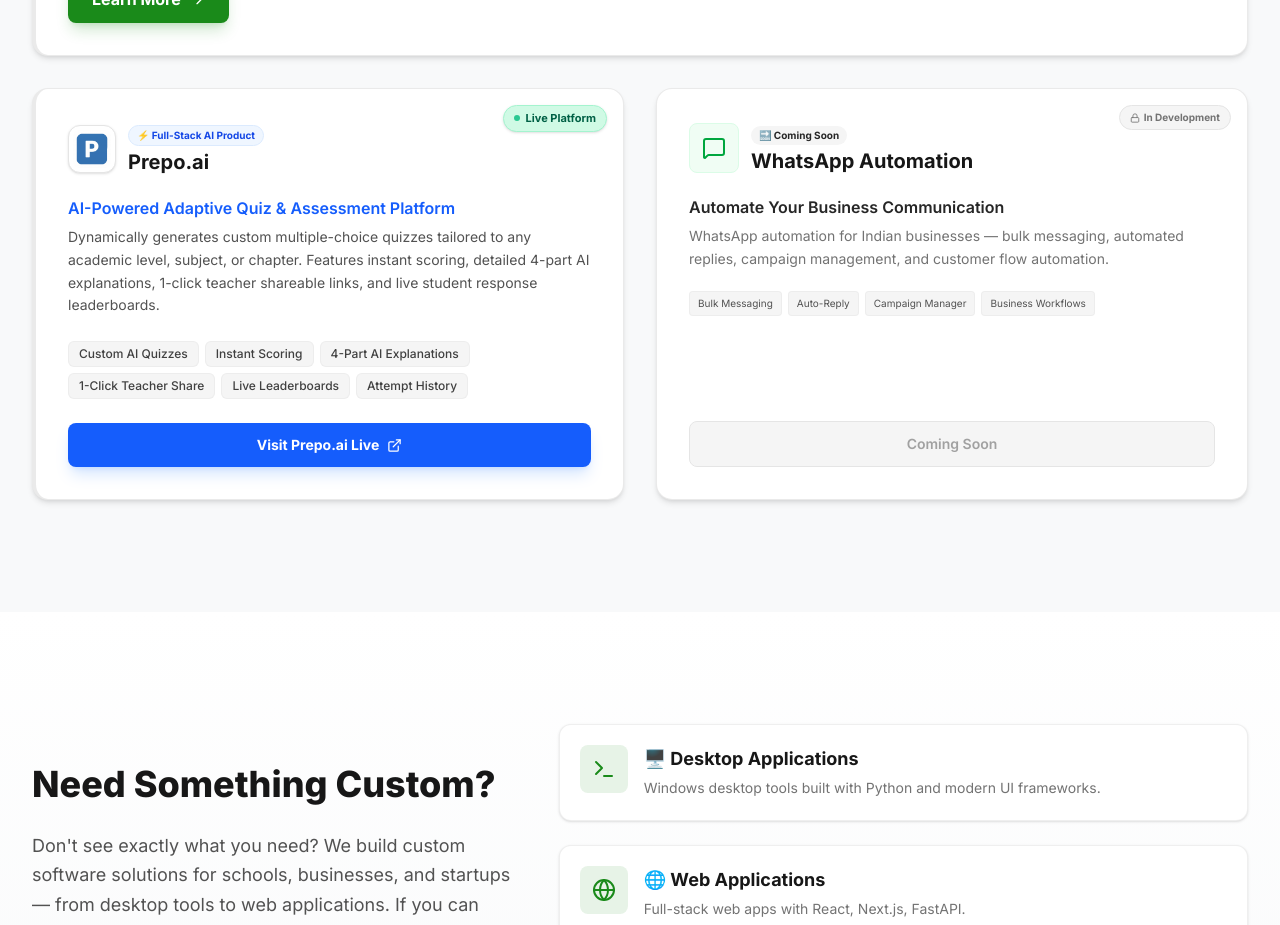
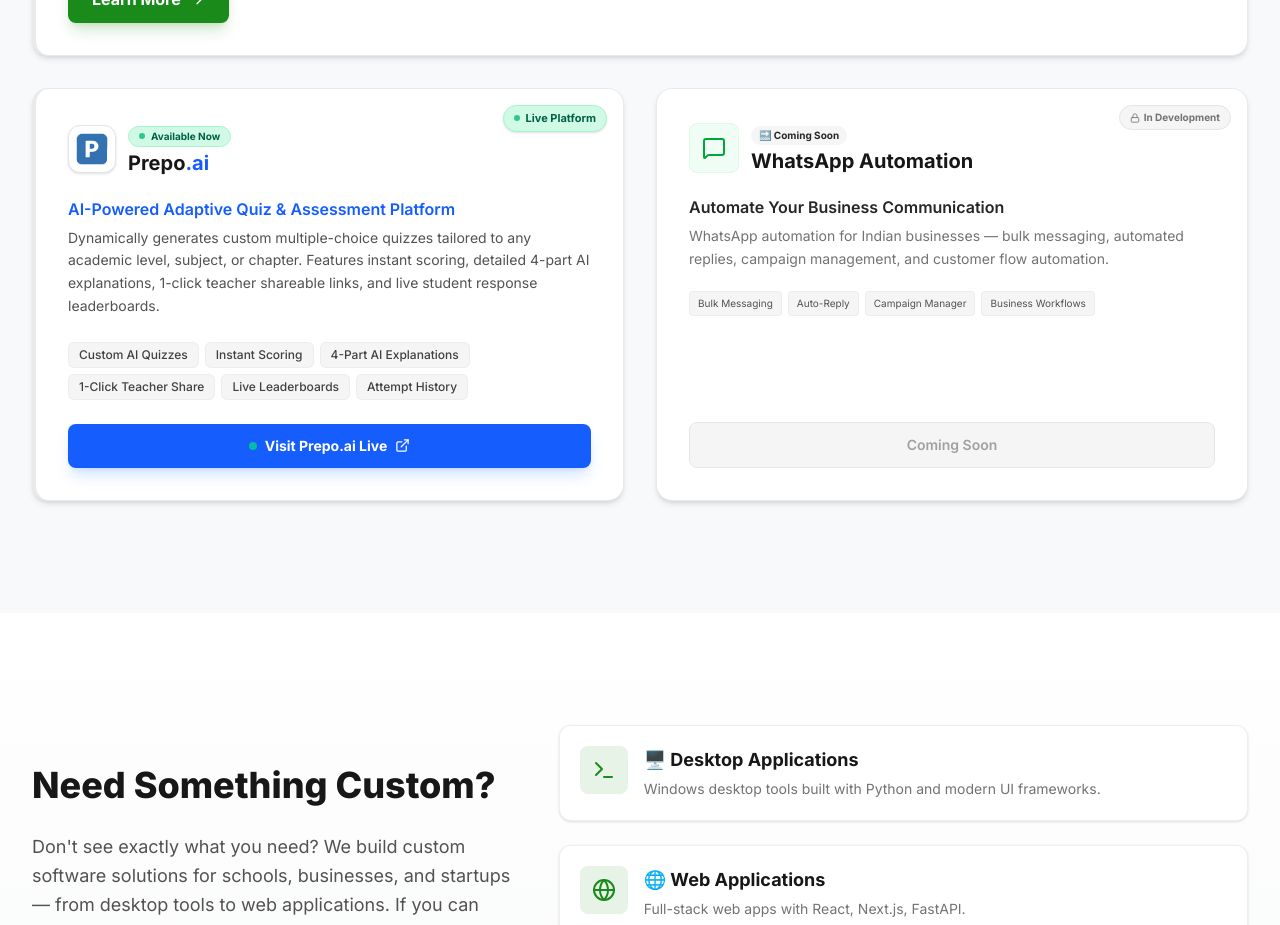
Before and after one commit to Rishabh-Scientia/YourBench, a Next.js app: page / in a window 1280 px wide. Shown: the part 1480-2405 px from the top of the page. Built offline with nearby package versions, Linux system fonts and the light colour scheme.

Commit message:
style: update Prepo.ai badge to Available Now, colorize .ai in title, and add live dot to CTA button

```diff
--- a/src/app/page.tsx
+++ b/src/app/page.tsx
@@ -454,10 +454,13 @@
                     />
                   </div>
                   <div>
-                    <span className="inline-flex items-center gap-1 px-2 py-0.5 rounded-full bg-blue-50 text-blue-700 text-[10px] font-bold border border-blue-100">
-                      ⚡ Full-Stack AI Product
+                    <span className="inline-flex items-center gap-1.5 px-2.5 py-0.5 rounded-full bg-emerald-100 text-emerald-800 text-[10px] font-bold border border-emerald-200">
+                      <span className="w-1.5 h-1.5 rounded-full bg-emerald-500 animate-pulse" />
+                      Available Now
                     </span>
-                    <h3 className="text-xl font-bold text-neutral-900 mt-0.5">Prepo.ai</h3>
+                    <h3 className="text-xl font-bold text-neutral-900 mt-0.5">
+                      Prepo<span className="text-blue-600">.ai</span>
+                    </h3>
                   </div>
                 </div>
 
@@ -484,7 +487,9 @@
                   rel="noopener noreferrer"
                   className="w-full inline-flex items-center justify-center gap-2 px-5 py-3 rounded-lg bg-blue-600 hover:bg-blue-700 text-white font-bold transition-all duration-200 shadow-lg shadow-blue-500/20 text-sm cursor-pointer"
                 >
-                  Visit Prepo.ai Live <ExternalLink size={15} />
+                  <span className="w-2 h-2 rounded-full bg-emerald-400 animate-pulse" />
+                  <span>Visit Prepo.ai Live</span>
+                  <ExternalLink size={15} />
                 </a>
               </div>
             </motion.div>
```
